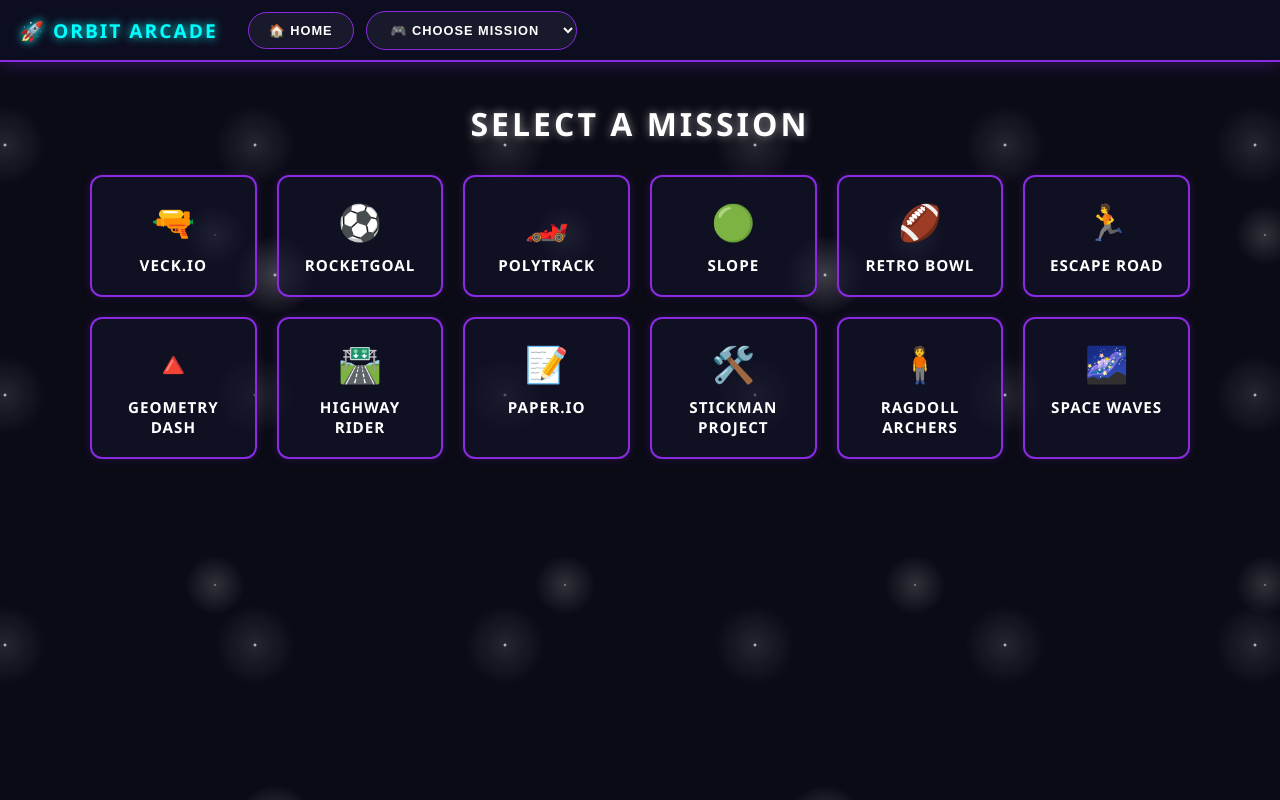
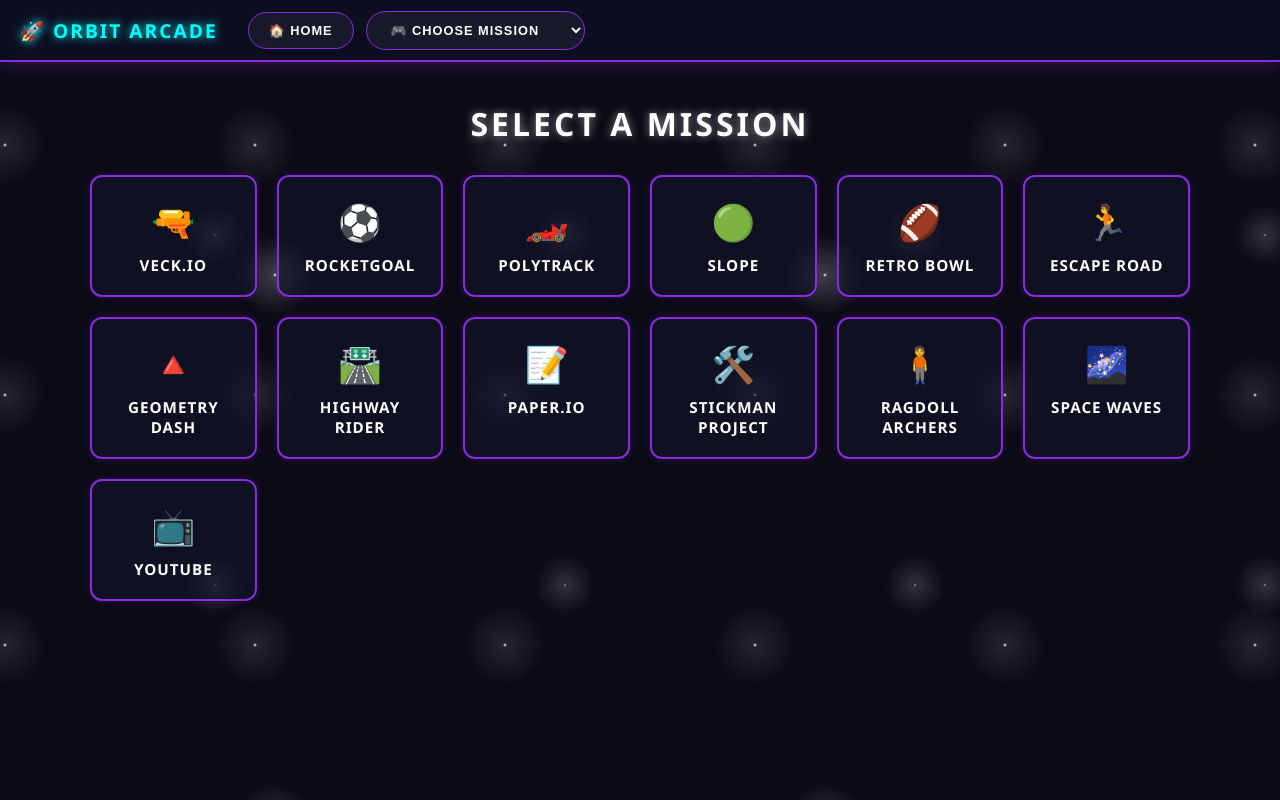
Before and after one commit to Fanelli-Tech/UGFS.github.io, a plain HTML site: page index.html in a window 1280 px wide. Drawn offline with Linux system fonts and the light colour scheme.

Commit message:
Update index.html

```diff
--- a/index.html
+++ b/index.html
@@ -164,6 +164,7 @@
             <option value="./project.html">Stickman Project</option>
             <option value="./ragdoll.html">Ragdoll Archers</option>
             <option value="./space.html">Space Waves</option>
+            <option value="./youtube.html">📺 YouTube Lounge</option>
         </select>
     </div>
 
@@ -222,6 +223,10 @@
                     <div class="tile-icon">🌌</div>
                     <div class="tile-title">Space Waves</div>
                 </div>
+                <div class="game-tile" onclick="changeGame('./youtube.html')">
+                    <div class="tile-icon">📺</div>
+                    <div class="tile-title">YouTube</div>
+                </div>
             </div>
         </div>
 
```
